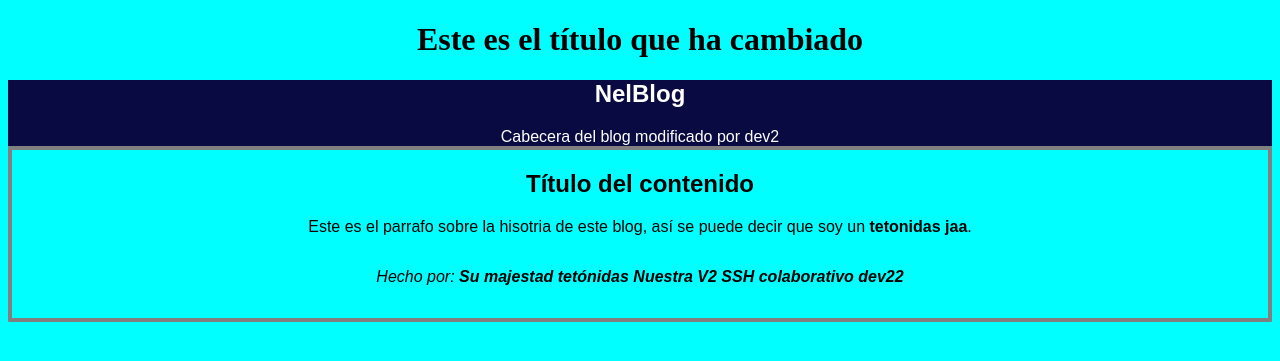
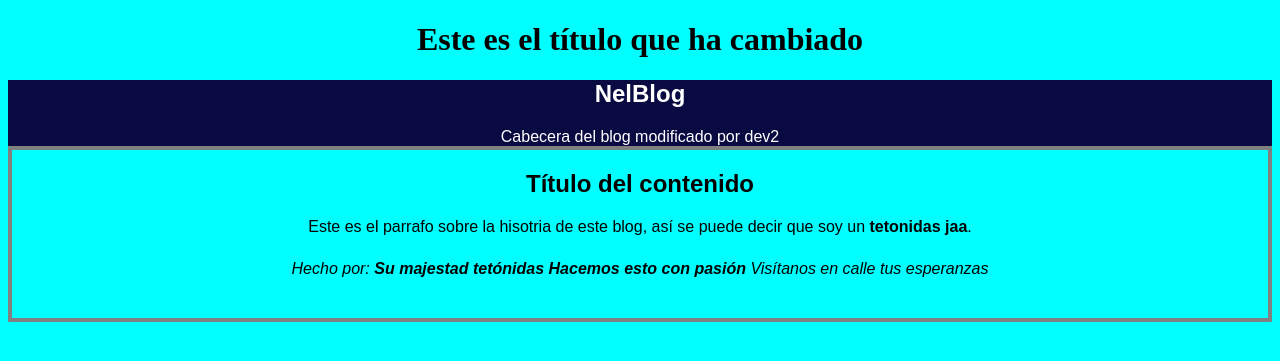
Before and after one commit to neaphdev/myblog, a Python web app: template templates/blog.html in a window 1280 px wide. Shown: the top 361 px of the page. Run offline with Jinja, Linux system fonts and the light colour scheme; the template is opened without the code that fills it, so the values that code supplies are empty.

Commit message:
Footer terminado

```diff
--- a/css/estilos.css
+++ b/css/estilos.css
@@ -21,6 +21,9 @@ table{
     margin-top: 1rem;
     padding-top: 1rem;
     font-style: italic;
+    background-color:cyan;
+    align-items: center;
+    padding:0.5em;
 }
 
 
--- a/templates/blog.html
+++ b/templates/blog.html
@@ -27,7 +27,8 @@
         </main>
         <footer class="footermain">
             Hecho por: <strong>Su majestad tetónidas</strong>
-            <strong>Nuestra V2 SSH colaborativo dev22</strong>
+            <strong>Hacemos esto con pasión</strong>
+	    Visítanos en calle tus esperanzas
         </footer>
     </div>
 
```
